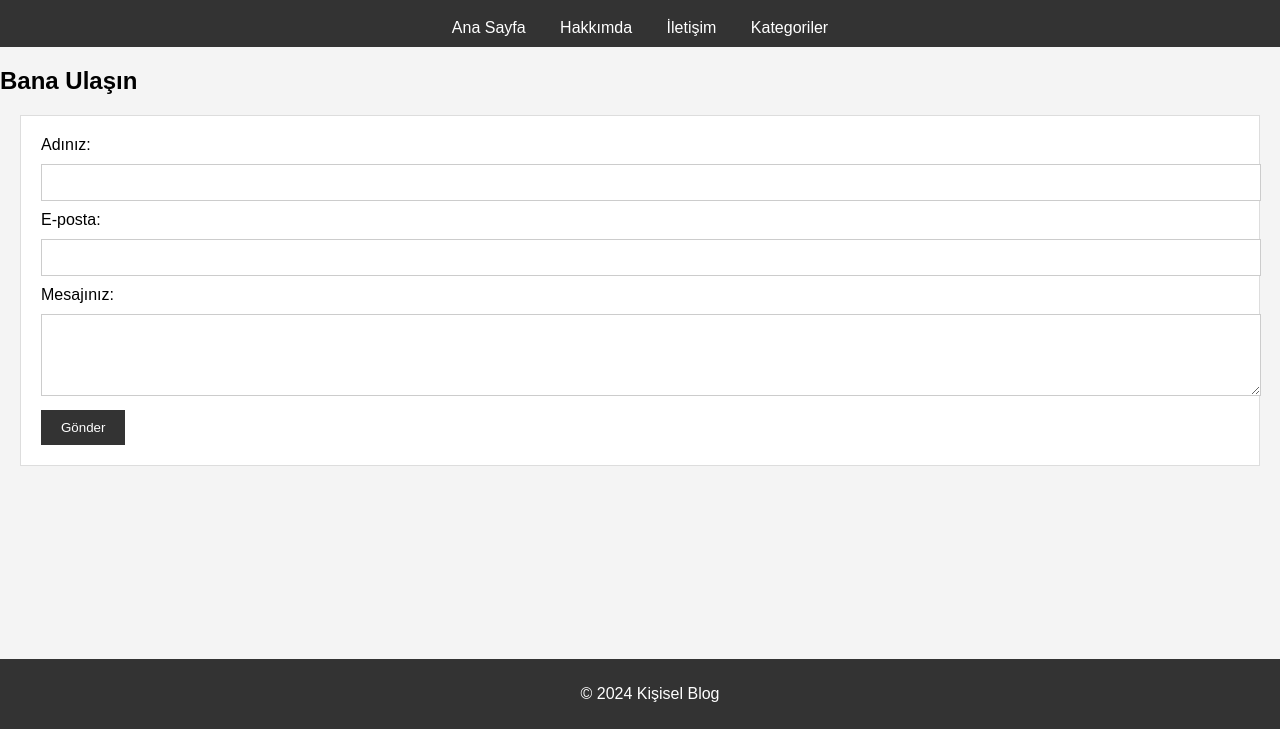
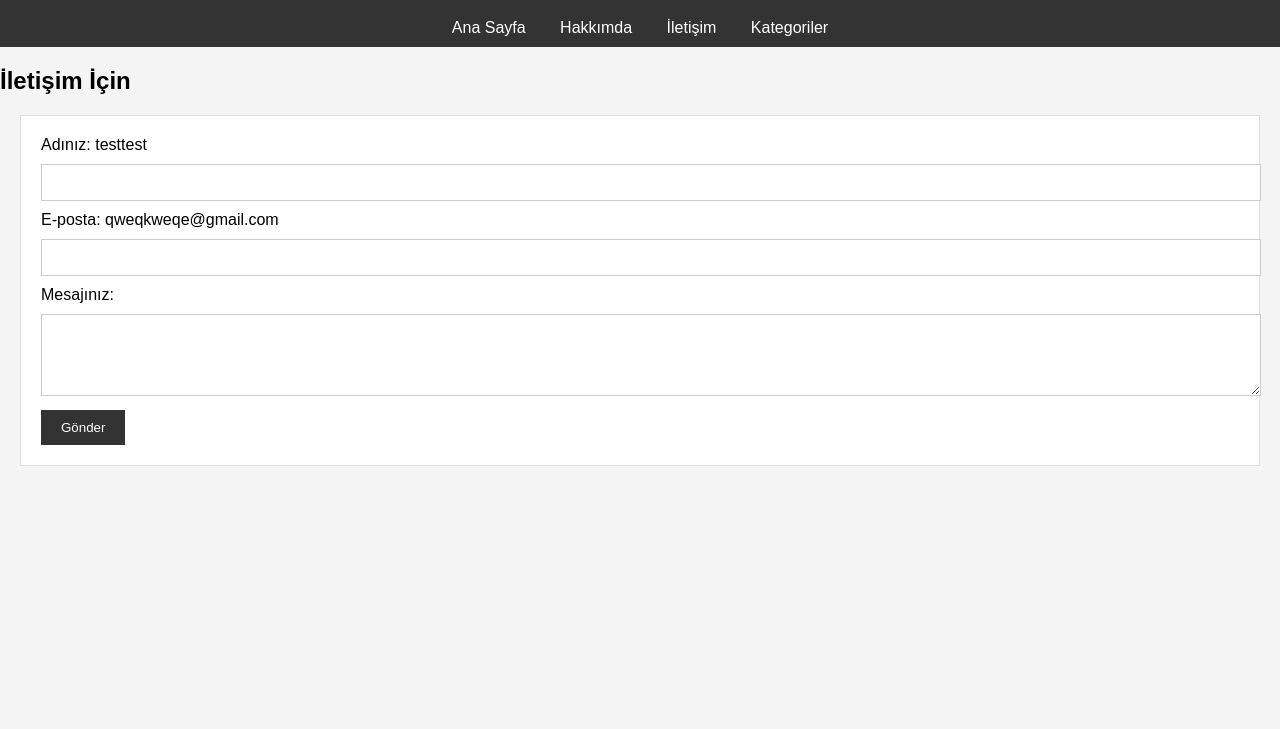
Before and after one commit to tokyoking/test, a plain HTML site: page contact.html in a window 1280 px wide. Shown: the part 71-800 px from the top of the page. Drawn offline with Linux system fonts and the light colour scheme.

Commit message:
Update contact.html

```diff
--- a/contact.html
+++ b/contact.html
@@ -19,11 +19,11 @@
 
     <main>
         <section class="contact">
-            <h2>Bana Ulaşın</h2>
+            <h2>İletişim İçin</h2>
             <form>
-                <label for="name">Adınız:</label>
+                <label for="name">Adınız: testtest </label>
                 <input type="text" id="name" name="name" required><br>
-                <label for="email">E-posta:</label>
+                <label for="email">E-posta: qweqkweqe@gmail.com</label>
                 <input type="email" id="email" name="email" required><br>
                 <label for="message">Mesajınız:</label><br>
                 <textarea id="message" name="message" rows="4" required></textarea><br>
@@ -32,8 +32,5 @@
         </section>
     </main>
 
-    <footer>
-        <p>&copy; 2024 Kişisel Blog</p>
-    </footer>
 </body>
 </html>
```
